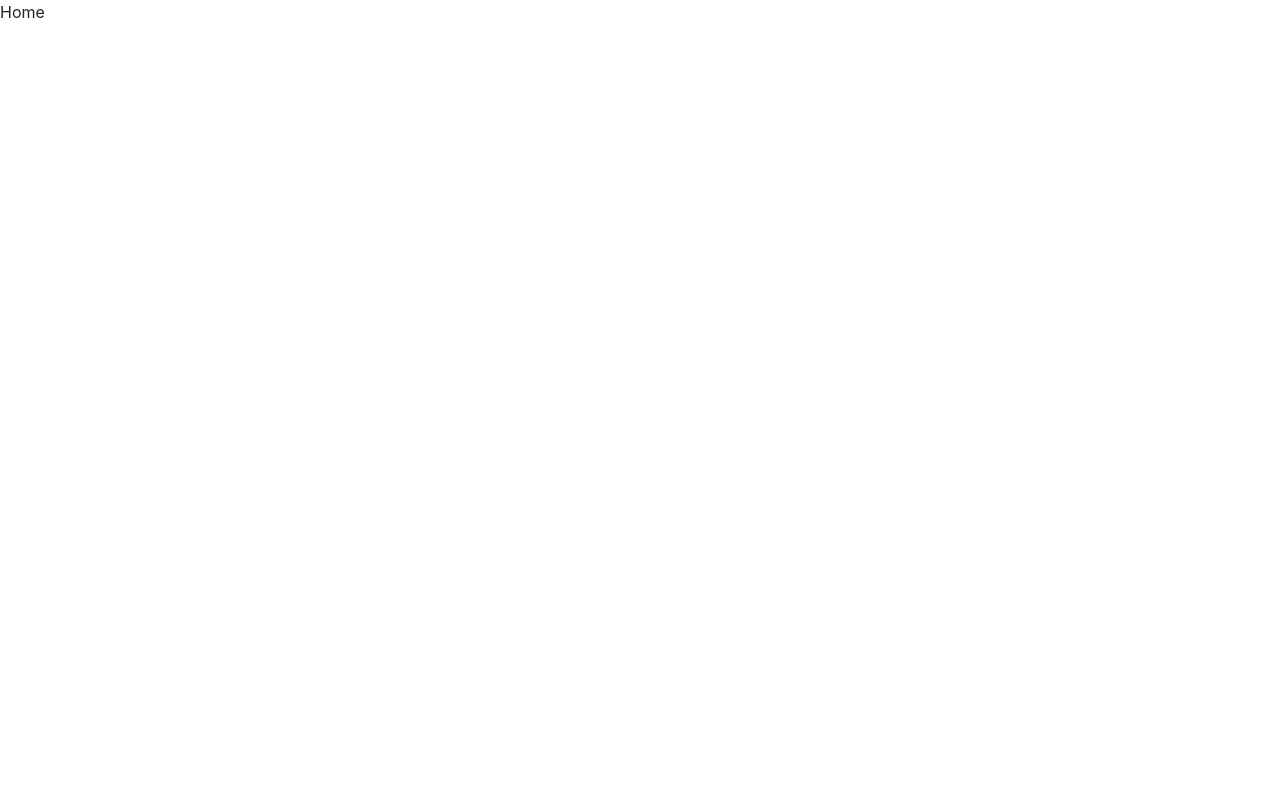
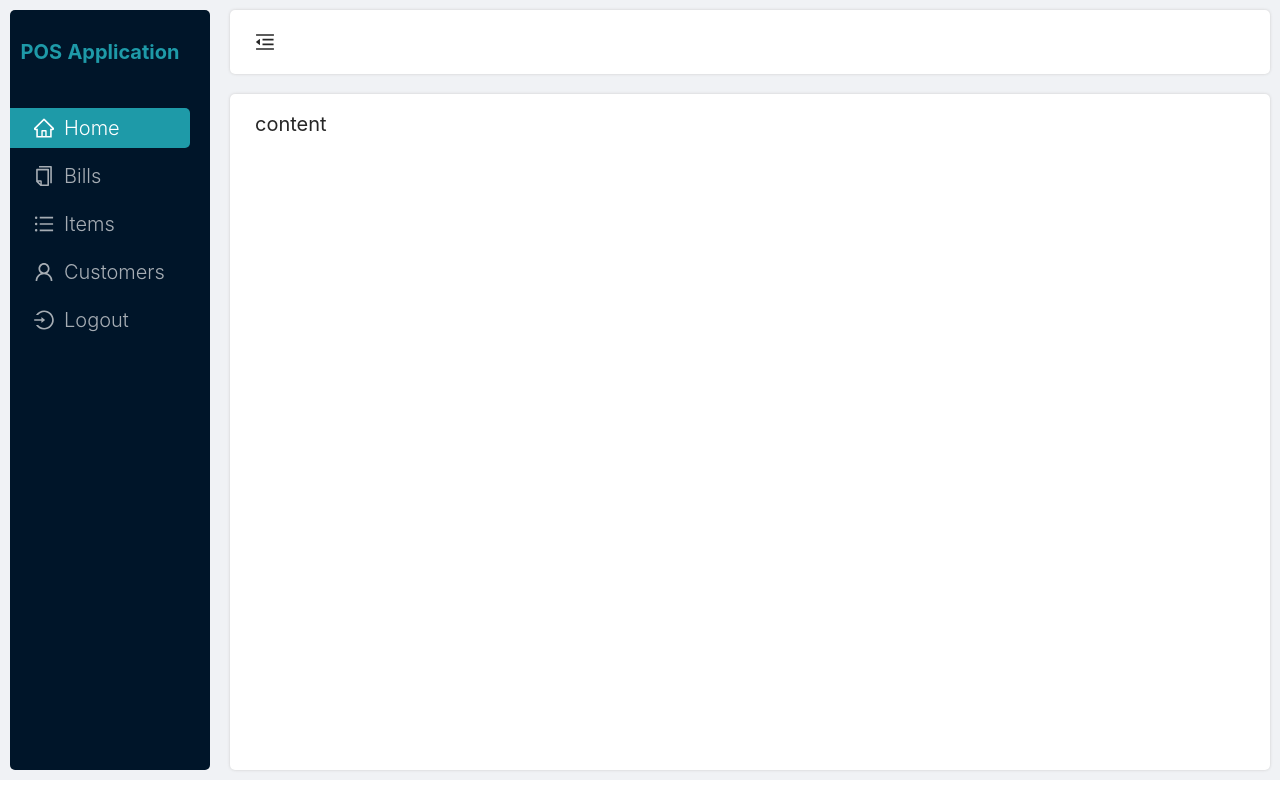
Before and after one commit to habiburrahman0540/react-pos-client-app, a React (Create React App) app: page / in a window 1280 px wide. Built offline with nearby package versions, Linux system fonts and the light colour scheme.

Commit message:
Design Layout of Dashboard

```diff
--- /dev/null
+++ b/src/component/DefaultLayout.css
@@ -0,0 +1,64 @@
+#components-layout-demo-custom-trigger .trigger {
+    padding: 0 24px;
+    font-size: 18px;
+    line-height: 64px;
+    cursor: pointer;
+    transition: color 0.3s;
+  }
+
+  #components-layout-demo-custom-trigger .trigger:hover {
+    color: #006E7A;
+  }
+
+  #components-layout-demo-custom-trigger .logo {
+    height: 32px;
+    margin: 16px;
+    background: rgba(255, 255, 255, 0.3);
+  }
+
+  .site-layout .site-layout-background {
+    background: #fff;
+    box-shadow: 0 0 3px #ccc;
+    padding: 15px 25px !important;
+
+  }
+
+  .ant-layout-header{
+    display: flex;
+    align-items: center;
+  }
+  .ant-layout-sider-children{
+      height: 95vh !important;
+      padding-right: 20px;
+  }
+  .site-layout-background {
+    margin: 10px 10px;
+    border-radius: 5px;
+}
+.anticon svg{
+    width: 20px;
+    height: 20px;
+}
+.ant-menu-dark.ant-menu-dark:not(.ant-menu-horizontal) .ant-menu-item-selected {
+    border-top-right-radius: 5px;
+    border-bottom-right-radius: 5px;
+    font-size: 20px;
+    font-weight: 300;
+    color: #fff;
+    background-color: #1e9aa8;
+}
+.ant-menu-dark.ant-menu-inline .ant-menu-item, .ant-menu-dark.ant-menu-inline .ant-menu-submenu-title {
+    font-size: 20px;
+    font-weight: 300;
+}
+.logo h3 {
+    font-size: 20px;
+    color: #1e9aa8;
+    font-weight: 700;
+    text-align: center;
+    padding: 30px 0;
+}
+.ant-layout-sider{
+    margin: 10px;
+    border-radius: 5px;
+}
--- /dev/null
+++ b/src/component/DefaultLayout.jsx
@@ -0,0 +1,73 @@
+import React from 'react';
+import "./DefaultLayout.css"
+import { Layout, Menu } from 'antd';
+import {HomeOutlined ,
+  CopyOutlined,
+  MenuUnfoldOutlined,
+  MenuFoldOutlined,
+  UserOutlined,
+  LoginOutlined,
+  UploadOutlined,
+  UnorderedListOutlined
+} from '@ant-design/icons';
+import { Link } from 'react-router-dom';
+
+const { Header, Sider, Content } = Layout;
+
+class DefaultLayout extends React.Component {
+  state = {
+    collapsed: false,
+  };
+
+  toggle = () => {
+    this.setState({
+      collapsed: !this.state.collapsed,
+    });
+  };
+
+  render() {
+    return (
+      <Layout>
+        <Sider trigger={null} collapsible collapsed={this.state.collapsed}>
+          <div className="logo"><h3>POS Application</h3></div>
+          <Menu theme="dark" mode="inline" defaultSelectedKeys={window.location.pathname}>
+            <Menu.Item key='/' icon={<HomeOutlined />}>
+              <Link to="/">Home</Link>
+            </Menu.Item>
+            <Menu.Item key='/bills' icon={<CopyOutlined />}>
+              <Link to="/bills">Bills</Link>
+            </Menu.Item>
+            <Menu.Item key='/items' icon={<UnorderedListOutlined />}>
+              <Link to="/items">Items</Link>
+            </Menu.Item>
+            <Menu.Item key='/customer' icon={<UserOutlined />}>
+              <Link to="/customers">Customers</Link>
+            </Menu.Item>
+            <Menu.Item key='/logout' icon={<LoginOutlined />}>
+              <Link to="/logout">Logout</Link>
+            </Menu.Item>
+          </Menu>
+        </Sider>
+        <Layout className="site-layout">
+          <Header className="site-layout-background" style={{ padding: 0 }}>
+            {React.createElement(this.state.collapsed ? MenuUnfoldOutlined : MenuFoldOutlined, {
+              className: 'trigger',
+              onClick: this.toggle,
+            })}
+          </Header>
+          <Content
+            className="site-layout-background"
+            style={{
+              fontSize: 20,
+              minHeight: 280,
+
+            }}
+          >
+           {this.props.children}
+          </Content>
+        </Layout>
+      </Layout>
+    );
+  }
+}
+export default DefaultLayout;
--- a/src/index.css
+++ b/src/index.css
@@ -1,3 +1,4 @@
+
 body {
   margin: 0;
   font-family: -apple-system, BlinkMacSystemFont, 'Segoe UI', 'Roboto', 'Oxygen',
--- a/src/index.js
+++ b/src/index.js
@@ -1,6 +1,7 @@
 import React from 'react';
 import ReactDOM from 'react-dom';
 import './index.css';
+import 'antd/dist/antd.css';
 import App from './App';
 
 ReactDOM.render(
--- a/src/page/Home.jsx
+++ b/src/page/Home.jsx
@@ -1,9 +1,12 @@
 import React from 'react'
+import DefaultLayout from '../component/DefaultLayout'
 
 const Home = () => {
   return (
-    <div>Home</div>
+  <DefaultLayout>
+      content
+  </DefaultLayout>
   )
 }
 
-export default Home
+export default Home;
```
